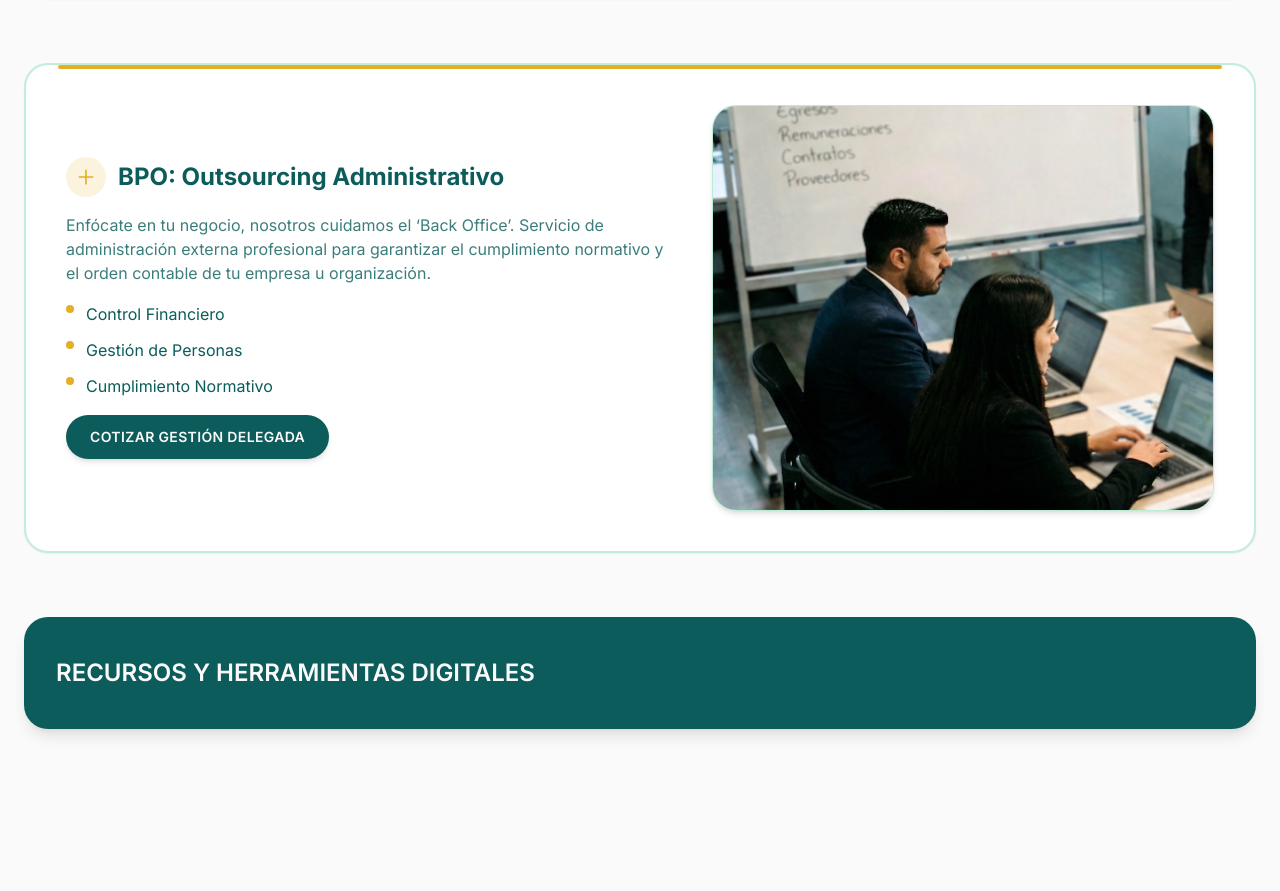
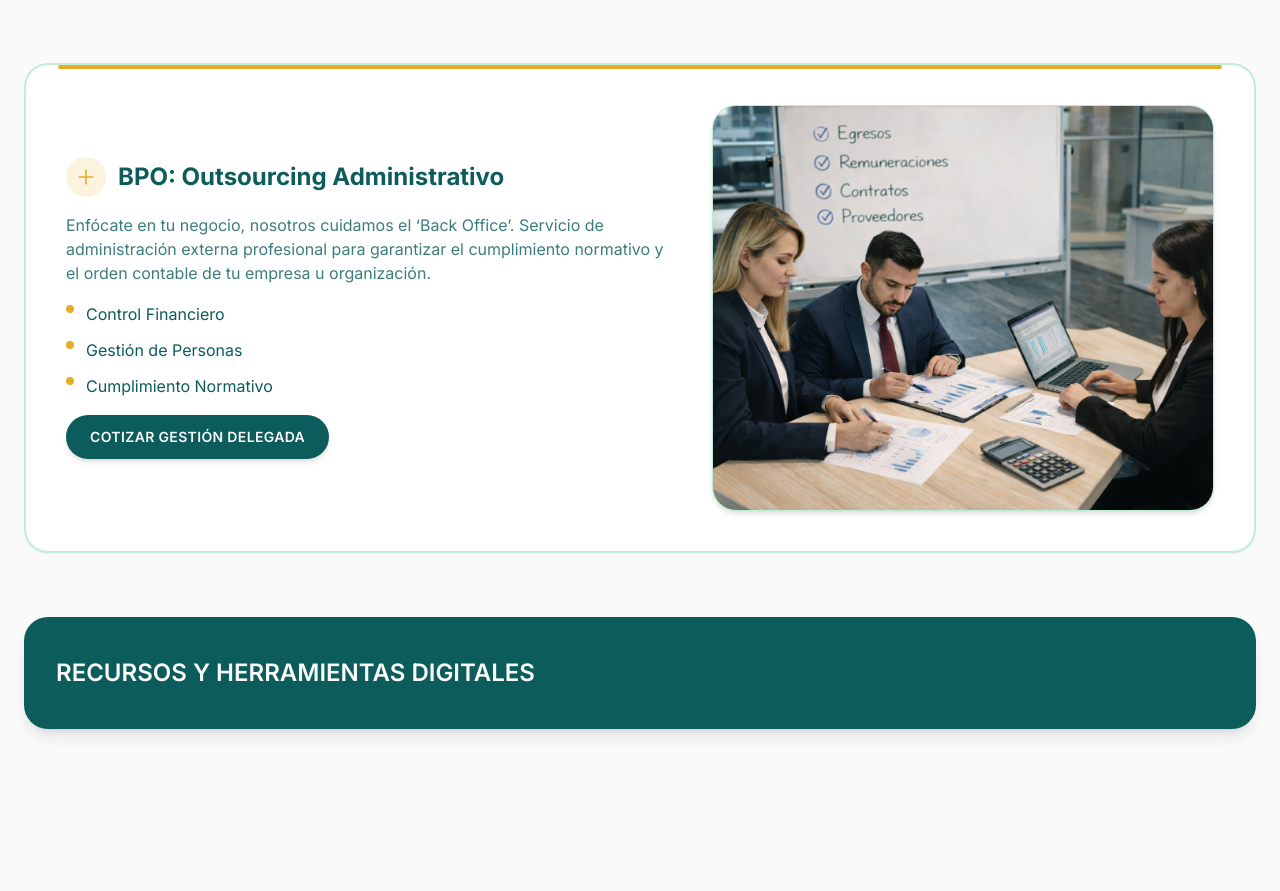
Before and after one commit to medinabenjamin/landing_page_test, a Next.js app: page / in a window 1280 px wide. Shown: the part 1897-2788 px from the top of the page. Built offline with nearby package versions, Linux system fonts and the light colour scheme.

Commit message:
Actualizar imagen de tarjeta BPO outsourcing

```diff
--- a/src/components/ServicesSection.tsx
+++ b/src/components/ServicesSection.tsx
@@ -235,7 +235,7 @@ export default function ServicesSection() {
           <div className="relative z-10 order-first md:order-last">
             <div className="relative aspect-[52/42] w-full overflow-hidden rounded-3xl border border-[#B3E9CF]/80 bg-support/40 shadow-md">
               <Image
-                src="/bpo-team.svg"
+                src="/Imagen-BPO-hd.png"
                 alt="Equipo de trabajo en reunión administrativa"
                 fill
                 sizes="(min-width: 768px) 40vw, 100vw"
```
